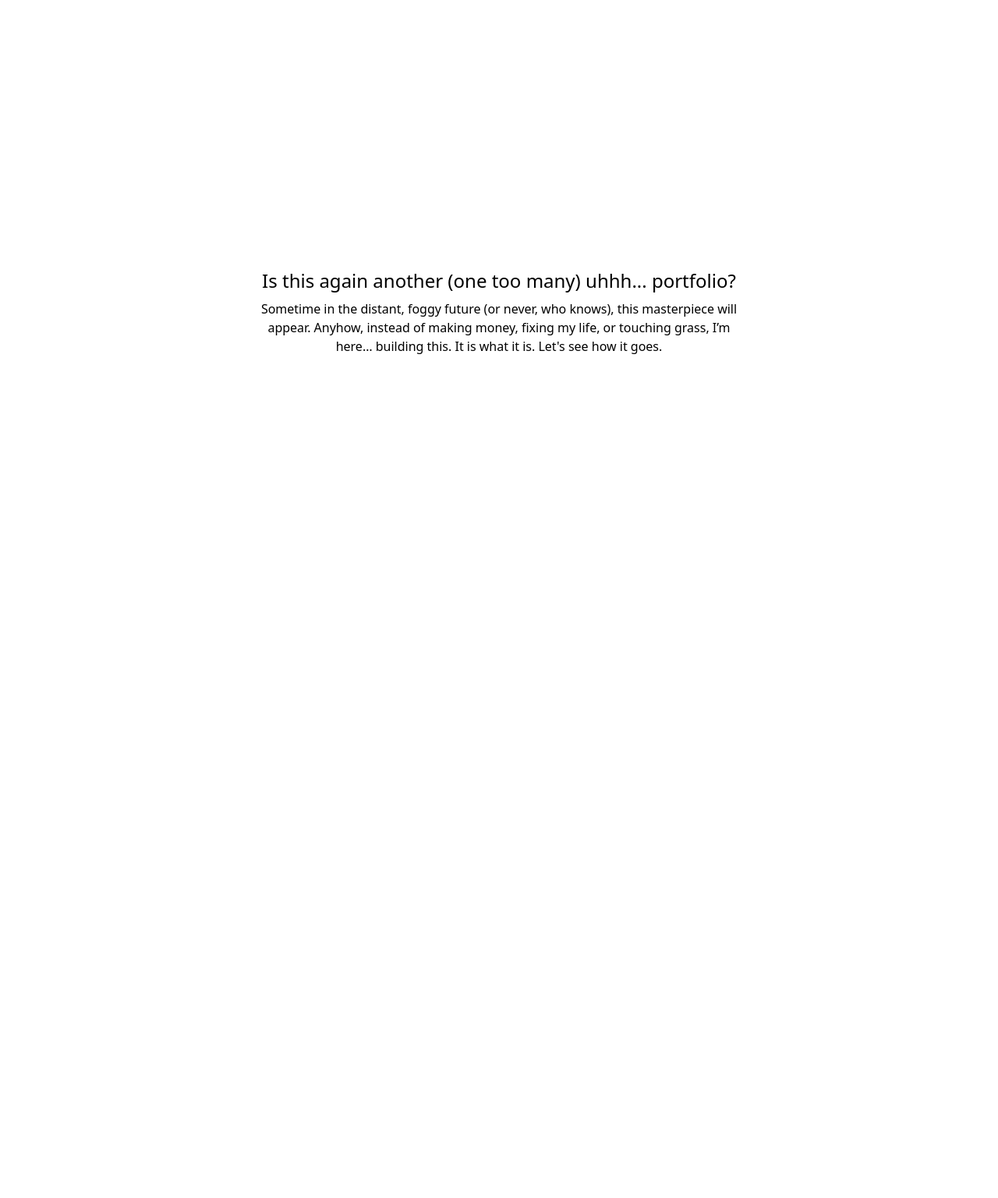
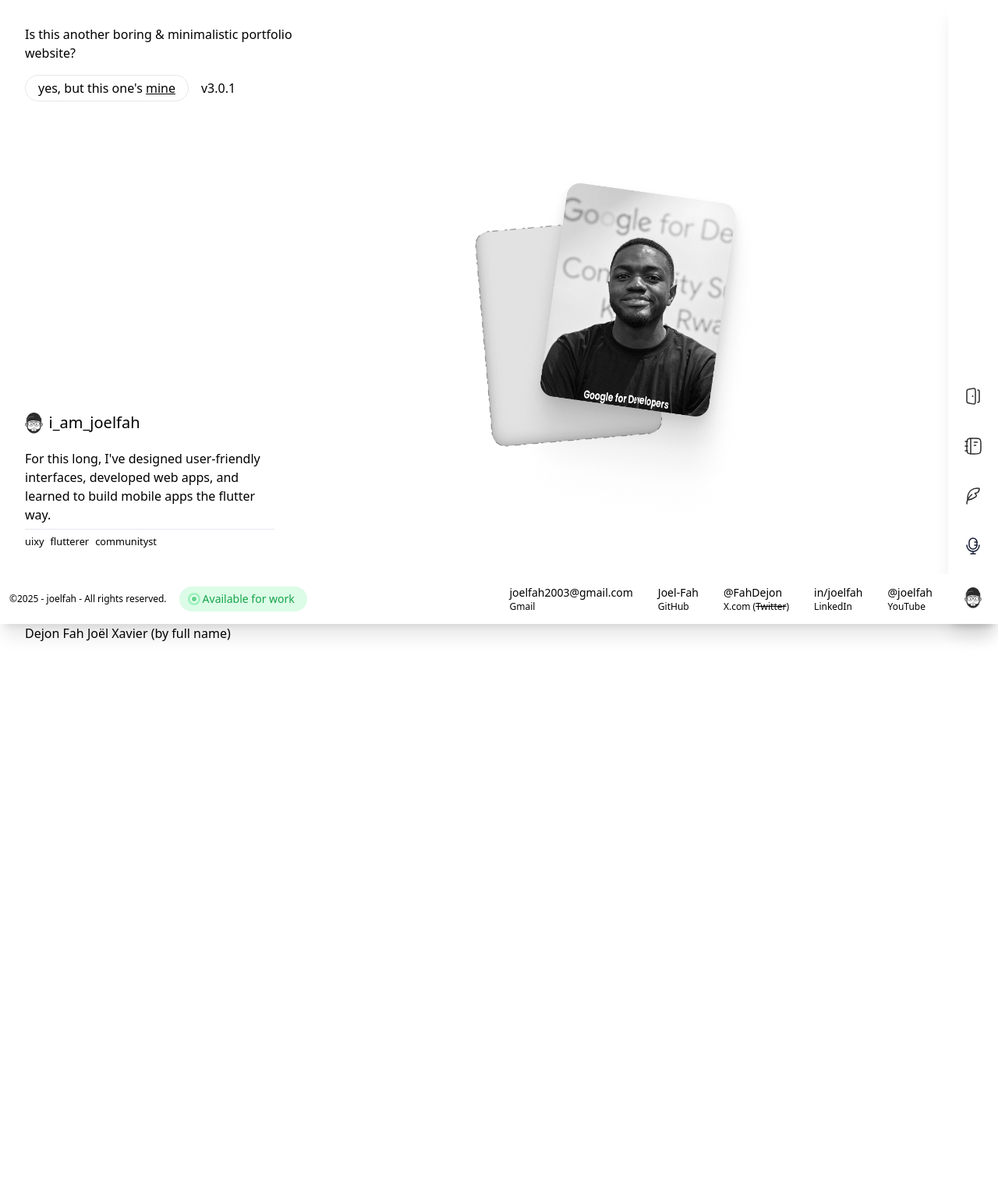
Before and after one commit to Joel-Fah/jolio, a Django app: page / in a window 1280 px wide. Shown: the whole page at 78% size. Before the commit the page ends 454 px from the top, so only its background shows below. Run offline with Django 5.2, Linux system fonts and the light colour scheme; some libraries are stand-ins or nearby versions.

Commit message:
feat: added hero section to home page (#2)
* Initial commit

* feat: added project configs

* feat: added requirements file

* feat: added hero section to home page

* staging dev branch

```diff
--- a/jolio/settings/development.py
+++ b/jolio/settings/development.py
@@ -11,6 +11,9 @@ SECRET_KEY = 'django-insecure-p(h^s8-1g15w$)z4wza90i2c9h53=*lbq!m*!h%3*e&8-pxty!
 DEBUG = True
 
 ALLOWED_HOSTS = ['*']
+
+# Application definition
+INSTALLED_APPS += ['django_browser_reload']
 
 # Database
 # https://docs.djangoproject.com/en/5.2/ref/settings/#databases
--- /dev/null
+++ b/templates/components/navigation.html
@@ -0,0 +1,146 @@
+{% load static %}
+
+<!-- Navigation Component -->
+<nav class="fixed inset-0 pointer-events-none z-40">
+    <!-- Right Sidebar -->
+    <div class="absolute right-0 top-0 h-full w-16 pointer-events-auto">
+        <div class="flex flex-col items-center justify-end h-full bg-white shadow-xl">
+            <!-- Navigation Icons -->
+            <div class="flex flex-col gap-6 mb-20">
+                <!-- Home -->
+                <div class="relative group">
+                    <a href="#"
+                       class="flex items-center justify-center w-10 h-10 rounded-xl hover:bg-primary-100 transition-colors duration-200">
+                        <svg xmlns="http://www.w3.org/2000/svg" viewBox="0 0 24 24" width="24" height="24"
+                             color="#2b2b2b" fill="none">
+                            <path d="M18 20C19.1046 20 20 19.1046 20 18V6C20 4.89543 19.1046 4 18 4"
+                                  stroke="currentColor"
+                                  stroke-width="1.5" stroke-linecap="round" stroke-linejoin="round"/>
+                            <path d="M4 6.84771V17.1523C4 18.7454 4 19.542 4.4645 20.0976C4.92899 20.6531 5.71415 20.7956 7.28446 21.0806L10.2845 21.6251C12.4701 22.0217 13.563 22.2201 14.2815 21.6215C15 21.023 15 19.9142 15 17.6968V6.30325C15 4.08578 15 2.97704 14.2815 2.37849C13.563 1.77994 12.4701 1.97827 10.2845 2.37495L7.28446 2.91941C5.71415 3.2044 4.92899 3.34689 4.4645 3.90244C4 4.45799 4 5.25457 4 6.84771Z"
+                                  stroke="currentColor" stroke-width="1.5" stroke-linecap="round"
+                                  stroke-linejoin="round"/>
+                            <path d="M11.5 11.9983L11.5 11.9883" stroke="currentColor" stroke-width="2"
+                                  stroke-linecap="round" stroke-linejoin="round"/>
+                        </svg>
+                    </a>
+                    <!-- Tooltip -->
+                    <div class="absolute right-full mr-5 top-1/2 transform -translate-y-1/2 opacity-0 group-hover:opacity-100 transition-opacity duration-200 pointer-events-none">
+                        <div class="bg-primary-800 text-whiteColor text-sm px-2 py-1 rounded-lg whitespace-nowrap">
+                            Home
+                        </div>
+                        <div class="absolute left-full top-1/2 transform -translate-y-1/2 w-0 h-0 border-l-4 border-l-gray-800 border-t-2 border-b-2 border-t-transparent border-b-transparent"></div>
+                    </div>
+                </div>
+
+                <!-- About -->
+                <div class="relative group">
+                    <a href="#"
+                       class="flex items-center justify-center w-10 h-10 rounded-xl hover:bg-primary-100 transition-colors duration-200">
+                        <svg xmlns="http://www.w3.org/2000/svg" viewBox="0 0 24 24" width="24" height="24"
+                             color="#2b2b2b" fill="none">
+                            <path d="M22 14V10C22 6.22876 22 4.34315 20.8284 3.17157C19.6569 2 17.7712 2 14 2H12C8.22876 2 6.34315 2 5.17157 3.17157C4 4.34315 4 6.22876 4 10V14C4 17.7712 4 19.6569 5.17157 20.8284C6.34315 22 8.22876 22 12 22H14C17.7712 22 19.6569 22 20.8284 20.8284C22 19.6569 22 17.7712 22 14Z"
+                                  stroke="currentColor" stroke-width="1.5"/>
+                            <path d="M5 6L2 6M5 12H2M5 18H2" stroke="currentColor" stroke-width="1.5"
+                                  stroke-linecap="round"
+                                  stroke-linejoin="round"/>
+                            <path d="M17.5 7L13.5 7M15.5 11H13.5" stroke="currentColor" stroke-width="1.5"
+                                  stroke-linecap="round" stroke-linejoin="round"/>
+                            <path d="M9 22L9 2" stroke="currentColor" stroke-width="1.5" stroke-linecap="round"
+                                  stroke-linejoin="round"/>
+                        </svg>
+                    </a>
+                    <div class="absolute right-full mr-5 top-1/2 transform -translate-y-1/2 opacity-0 group-hover:opacity-100 transition-opacity duration-200 pointer-events-none">
+                        <div class="bg-primary-800 text-whiteColor text-sm px-2 py-1 rounded-lg whitespace-nowrap">
+                            About
+                        </div>
+                        <div class="absolute left-full top-1/2 transform -translate-y-1/2 w-0 h-0 border-l-4 border-l-gray-800 border-t-2 border-b-2 border-t-transparent border-b-transparent"></div>
+                    </div>
+                </div>
+
+                <!-- Projects -->
+                <div class="relative group">
+                    <a href="#"
+                       class="flex items-center justify-center w-10 h-10 rounded-xl hover:bg-primary-100 transition-colors duration-200">
+                        <svg xmlns="http://www.w3.org/2000/svg" viewBox="0 0 24 24" width="24" height="24"
+                             color="#2b2b2b" fill="none">
+                            <path d="M5.07579 17C4.08939 4.54502 12.9123 1.0121 19.9734 2.22417C20.2585 6.35185 18.2389 7.89748 14.3926 8.61125C15.1353 9.38731 16.4477 10.3639 16.3061 11.5847C16.2054 12.4534 15.6154 12.8797 14.4355 13.7322C11.8497 15.6004 8.85421 16.7785 5.07579 17Z"
+                                  stroke="currentColor" stroke-width="1.5" stroke-linecap="round"
+                                  stroke-linejoin="round"></path>
+                            <path d="M4 22C4 15.5 7.84848 12.1818 10.5 10" stroke="currentColor" stroke-width="1.5"
+                                  stroke-linecap="round" stroke-linejoin="round"></path>
+                        </svg>
+                    </a>
+                    <div class="absolute right-full mr-5 top-1/2 transform -translate-y-1/2 opacity-0 group-hover:opacity-100 transition-opacity duration-200 pointer-events-none">
+                        <div class="bg-primary-800 text-whiteColor text-sm px-2 py-1 rounded-lg whitespace-nowrap">
+                            Projects
+                        </div>
+                        <div class="absolute left-full top-1/2 transform -translate-y-1/2 w-0 h-0 border-l-4 border-l-gray-800 border-t-2 border-b-2 border-t-transparent border-b-transparent"></div>
+                    </div>
+                </div>
+
+                <!-- Skills -->
+                <div class="relative group">
+                    <a href="#"
+                       class="flex items-center justify-center w-10 h-10 rounded-xl hover:bg-primary-100 transition-colors duration-200">
+                        <svg xmlns="http://www.w3.org/2000/svg" viewBox="0 0 24 24" width="24" height="24"
+                             color="#2b2b2b" fill="none">
+                            <path d="M17 7V11C17 13.7614 14.7614 16 12 16C9.23858 16 7 13.7614 7 11V7C7 4.23858 9.23858 2 12 2C14.7614 2 17 4.23858 17 7Z"
+                                  stroke="#141B34" stroke-width="1.5"/>
+                            <path d="M17 7H14M17 11H14" stroke="#141B34" stroke-width="1.5" stroke-linecap="round"/>
+                            <path d="M20 11C20 15.4183 16.4183 19 12 19M12 19C7.58172 19 4 15.4183 4 11M12 19V22M12 22H15M12 22H9"
+                                  stroke="#141B34" stroke-width="1.5" stroke-linecap="round"/>
+                        </svg>
+                    </a>
+                    <div class="absolute right-full mr-5 top-1/2 transform -translate-y-1/2 opacity-0 group-hover:opacity-100 transition-opacity duration-200 pointer-events-none">
+                        <div class="bg-primary-800 text-whiteColor text-sm px-2 py-1 rounded-lg whitespace-nowrap">
+                            Skills
+                        </div>
+                        <div class="absolute left-full top-1/2 transform -translate-y-1/2 w-0 h-0 border-l-4 border-l-gray-800 border-t-2 border-b-2 border-t-transparent border-b-transparent"></div>
+                    </div>
+                </div>
+            </div>
+        </div>
+    </div>
+
+    <!-- Bottom Navigation Bar -->
+    <div class="absolute bottom-0 left-0 right-0 h-16 pointer-events-auto">
+        <div class="flex items-center justify-between h-full bg-white shadow-xl px-3">
+            <!-- Left section -->
+            <div class="flex items-center gap-4">
+                <span class="text-xs text-greyColor">&copy;2025 - joelfah - All rights reserved.</span>
+                <div class="flex items-center justify-center gap-2 bg-green-100 px-4 py-1.5 rounded-full text-green-600">
+                    <div class="w-1.5 h-1.5 bg-green-500 rounded-full ring ring-offset-2 ring-green-300 animate-pulse"></div>
+                    <span class="text-sm">Available for work</span>
+                </div>
+            </div>
+
+            <!-- Right section -->
+            <div class="flex items-center gap-8">
+                <a href="#" class="flex flex-col text-sm text-primary-700 hover:text-primary-900 transition-colors duration-200">
+                    joelfah2003@gmail.com
+                    <span class="block text-xs text-primary-400">Gmail</span>
+                </a>
+                <a href="#" class="flex flex-col text-sm text-primary-700 hover:text-primary-900 transition-colors duration-200">
+                    Joel-Fah
+                    <span class="block text-xs text-primary-400">GitHub</span>
+                </a>
+                <a href="#" class="flex flex-col text-sm text-primary-700 hover:text-primary-900 transition-colors duration-200">
+                    @FahDejon
+                    <span class="block text-xs text-primary-400">X.com (<span class="line-through">Twitter</span>)</span>
+                </a>
+                <a href="#" class="flex flex-col text-sm text-primary-700 hover:text-primary-900 transition-colors duration-200">
+                    in/joelfah
+                    <span class="block text-xs text-primary-400">LinkedIn</span>
+                </a>
+                <a href="#" class="flex flex-col text-sm text-primary-700 hover:text-primary-900 transition-colors duration-200">
+                    @joelfah
+                    <span class="block text-xs text-primary-400">YouTube</span>
+                </a>
+                <a href="#"
+                       class="flex items-center justify-center w-10 h-10 rounded-xl hover:bg-primary-100 transition-colors duration-200">
+                        <img src="{% static 'core/images/face.svg' %}" alt="face" class="h-8">
+                    </a>
+            </div>
+        </div>
+    </div>
+</nav>
--- a/templates/core/base.html
+++ b/templates/core/base.html
@@ -1,4 +1,3 @@
-{% load tailwind_tags %}
 <!-- This is a base HTML template for a web application. It includes the basic structure of an HTML document with a head and body section. -->
 {% load i18n static tailwind_tags %}
 
@@ -29,29 +28,38 @@
     {% endblock %}
 </head>
 <body class="">
+{# Navigation #}
+{% include 'components/navigation.html' %}
+
 {# Header of the page #}
 {% block header %}
 
 {% endblock %}
 
-{# Body of the page #}
+<main class="">
+    {# Body of the page #}
 {% block content %}
 
 {% endblock %}
+</main>
 
 {# Footer of the page #}
 {% block footer %}
 
 {% endblock %}
 
-{# Extra javascript #}
-{#<script src="https://unpkg.com/aos@2.3.1/dist/aos.js"></script>#}
+{# Javascript #}
 <script src="{% static 'aos/aos.js' %}"></script>
 <script>
     AOS.init({
         once: true,
     });
 </script>
+
+{# Preloader Js #}
+<script>
+
+</script>
 {% block javascript %}
 
 {% endblock %}
--- a/templates/core/index.html
+++ b/templates/core/index.html
@@ -8,16 +8,61 @@
 
 {# Body of the page #}
 {% block content %}
-    <div class="h-screen flex flex-col gap-2 items-center justify-center max-w-screen-sm m-auto text-center">
-        <h2 class="text-2xl font-medium text-center">
-            {% blocktrans %}
-                Is this again another <span class="text-greyColor">(one too many)</span> uhhh... portfolio?
-            {% endblocktrans %}
-        </h2>
-        <p class="text-base text-greyColor">
-            Sometime in the distant, foggy future (or never, who knows), this masterpiece will appear. Anyhow, instead
-            of making money, fixing my life, or touching grass, I’m here… building this. It is what it is. Let's see how
-            it goes.
-        </p>
-    </div>
+    {# Hero Section #}
+    <section id="hero" class="w-[calc(100%-64px)] max-h-[calc(100vh-64px)] grid grid-cols-12 p-8 h-svh">
+        <div class="col-span-4 flex flex-col gap-4 items-start justify-center">
+            {# Top Content #}
+            <div class="flex flex-col gap-4 items-start justify-center">
+                <h1 class="max-w-sm me-auto">Is this another boring & minimalistic portfolio website?</h1>
+                <div class="flex items-center justify-center gap-4 text-greyColor">
+                    <p class="px-4 py-1 border border-greyColor rounded-full">yes, but this one's <span
+                            class="text-primary underline">mine</span></p>
+                    <p>v3.0.1</p>
+                </div>
+            </div>
+
+            {# Bottom Content #}
+            <div id=""
+                 data-aos="fade-up"
+                 data-aos-anchor-placement="top-center"
+                 data-aos-duration="1000"
+                 class="flex-grow flex items-center justify-center">
+                <div class="flex flex-col items-start gap-4 max-w-xs mt-auto">
+                    <div class="flex gap-2">
+                        <img src="{% static 'cogre/images/face.svg' %}" alt="face" class="h-8">
+                        <span class="text-xl"><span class="text-greyColor">i_am_</span>joelfah</span>
+                    </div>
+
+                    <div class="flex flex-col gap-1.5">
+                        <p class="text-base text-greyColor">
+                            For this long, I've designed user-friendly interfaces, developed web apps, and learned to
+                            build mobile
+                            apps
+                            the flutter way.
+                        </p>
+                        <hr class="border-primary-300 w-full">
+                        <div class="flex gap-2">
+                            <small>uix<span class="text-greyColor">y</span></small>
+                            <small>flutter<span class="text-greyColor">er</span></small>
+                            <small>community<span class="text-greyColor">st</span></small>
+                        </div>
+                    </div>
+                </div>
+            </div>
+        </div>
+
+        <div class="col-span-8 flex items-end justify-center w-full">
+            <img src="{% static 'core/images/hero-img.png' %}" alt="a smiling joel fah" class="w-1/2">
+        </div>
+    </section>
+
+    {# About Section #}
+    <section id="about" class="w-[calc(100%-64px)] max-h-[calc(100vh-64px)] grid grid-cols-12 h-svh my-8">
+        {# Top Row #}
+        <div class="col-span-12 flex items-start justify-start p-8">
+            <h2 class="">
+                Dejon Fah Joël Xavier <span class="text-greyColor text-base">(by full name)</span>
+            </h2>
+        </div>
+    </section>
 {% endblock %}
--- a/theme/static_src/src/styles.css
+++ b/theme/static_src/src/styles.css
@@ -5,7 +5,10 @@
 @layer base {
     h1, h2 {
         font-family: 'Syne', sans-serif;
-        font-weight: bold;
+        font-size: 2.5rem;
+        line-height: 3rem;
+        /* -webkit-text-stroke-width: 0.75px;
+        -webkit-text-stroke-color: #2b2b2b; */
     }
 
     h3, h4 {
```
Also changed, not shown: templates/core/preloader.html (added, +28 -0 lines), static/core/images/face.svg (added), static/core/images/favicon.ico (added), static/core/images/hero-img.png (added).
